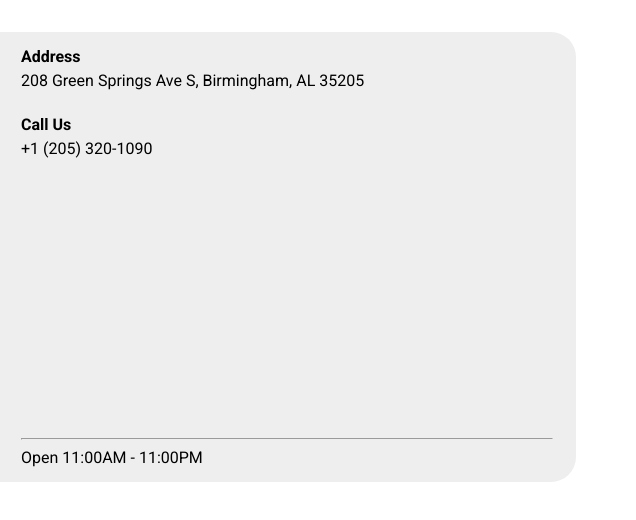
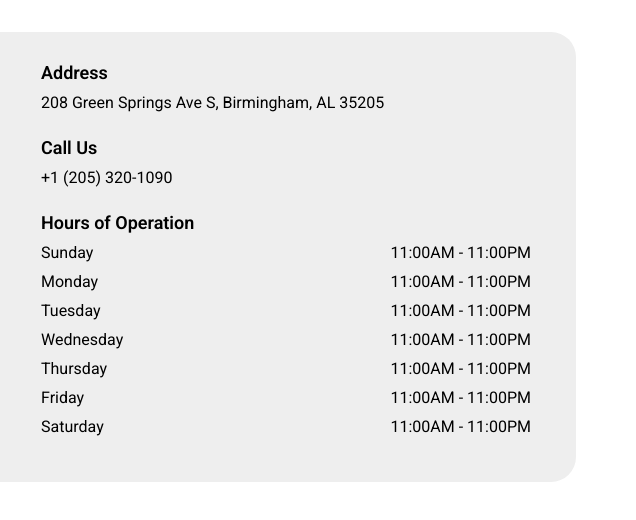
Before and after one commit to OSquiddy/ExoticWings, a plain HTML site: page index.html in a window 1280 px wide. Shown: the part 1878-2398 px from the top of the page, 644-1280 px from the left. Drawn offline with Linux system fonts and the light colour scheme.

Commit message:
Added content the location section

```diff
--- a/css/styles.scss
+++ b/css/styles.scss
@@ -168,7 +168,7 @@ nav {
     }
 
     .contact-body {
-        padding: 15px 25px;
+        padding: 30px 45px;
         display: flex;
         flex-direction: column;
         flex-grow: 1;
@@ -176,12 +176,18 @@ nav {
             margin-bottom: 25px;
         }
         .title {
-            font-weight: bold;
-            margin-bottom: 5px;
+            font-weight: 600;
+            font-size: 18px;
+            margin-bottom: 10px;
         }
-        hr {
-            width: 100%;
-            margin-top: auto;
+        .timings {
+
+            .day {
+                display: flex;
+                flex-grow: 1;
+                justify-content: space-between;
+                margin-bottom: 10px;
+            }
         }
     }
 }
--- a/index.html
+++ b/index.html
@@ -101,8 +101,17 @@
                         <div class="title">Call Us</div>
                         <div class="content">+1 (205) 320-1090</div>
                     </div>
-                    <hr>
-                    <div class="timings">Open 11:00AM - 11:00PM</div>
+                    <div class="timings">
+                        <div class="title">Hours of Operation</div>
+
+                        <div class="day"><span>Sunday</span> <span class="time">11:00AM - 11:00PM</span></div>
+                        <div class="day"><span>Monday</span> <span class="time">11:00AM - 11:00PM</span></div>
+                        <div class="day"><span>Tuesday</span> <span class="time">11:00AM - 11:00PM</span></div>
+                        <div class="day"><span>Wednesday</span> <span class="time">11:00AM - 11:00PM</span></div>
+                        <div class="day"><span>Thursday</span> <span class="time">11:00AM - 11:00PM</span></div>
+                        <div class="day"><span>Friday</span> <span class="time">11:00AM - 11:00PM</span></div>
+                        <div class="day"><span>Saturday</span> <span class="time">11:00AM - 11:00PM</span></div>
+                    </div>
                 </div>
             </div>
         </div>
```
Also changed, not shown: css/styles.css, 1 other file.
